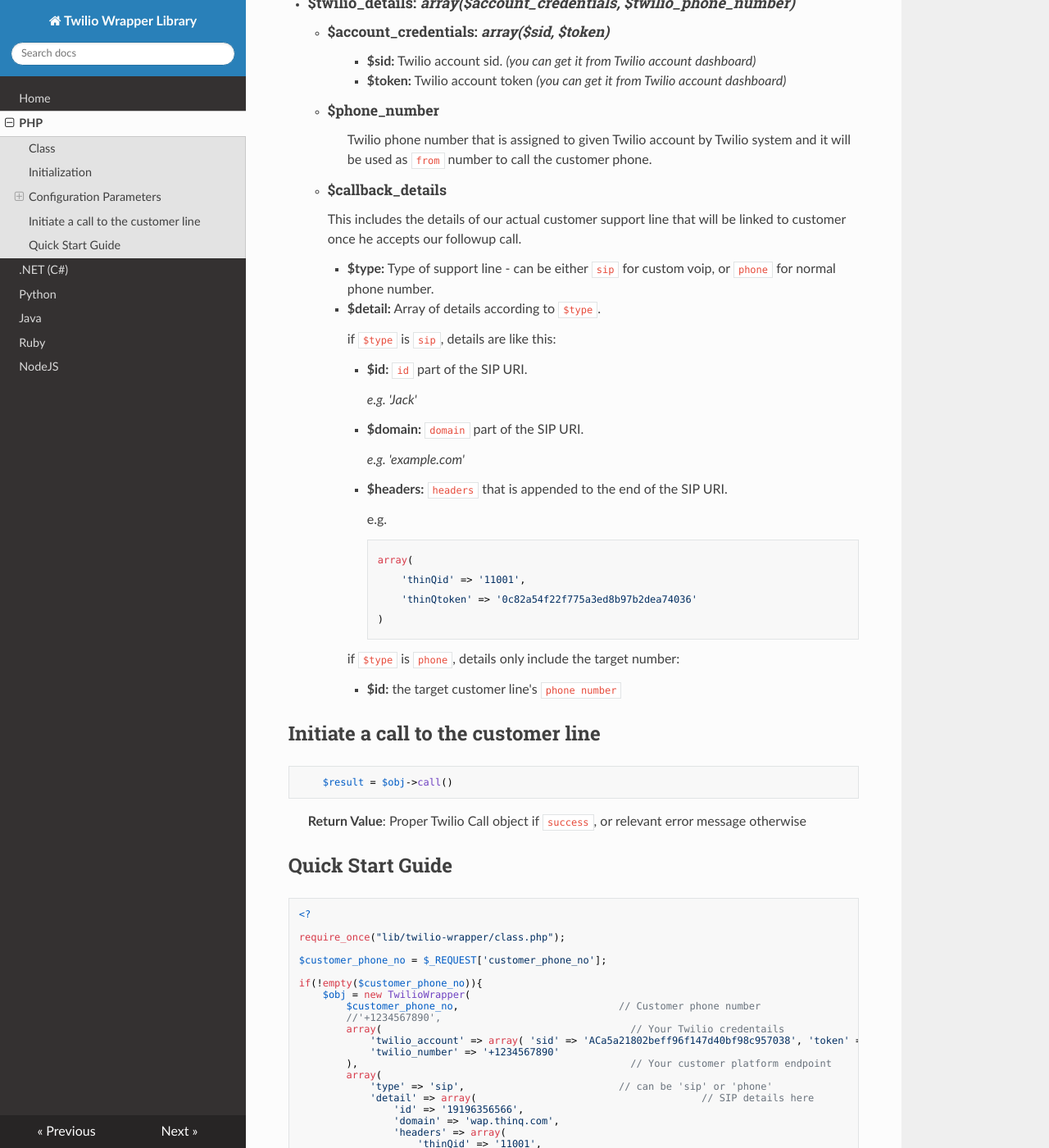
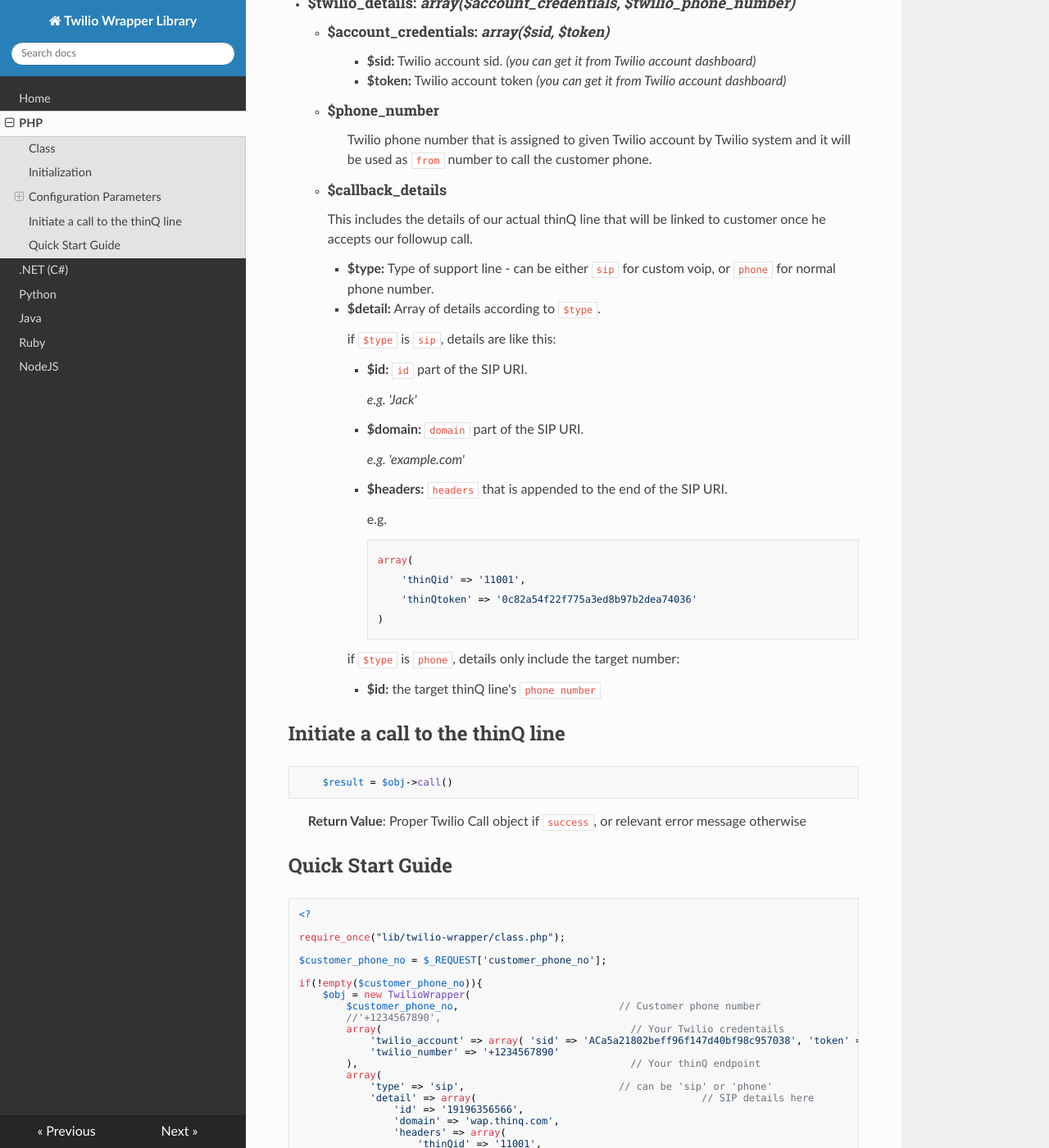
Before and after one commit to harouf/twilio-wrapper-library-documentation, an MkDocs documentation site: the page built from docs/php.md, in a window 1280 px wide and 1400 px high, scrolled down 538 px. Shown: the whole window at 82% size. Built offline with MkDocs 1.6.1, drawn with Linux system fonts in a browser that asks for light colours; nearby versions of some CDN libraries; old or Windows-style settings are respelled for this version of MkDocs; some of the changed text lies outside the part shown.

Commit message:
new update for docs

````diff
--- a/docs/php.md
+++ b/docs/php.md
@@ -31,7 +31,7 @@ Configuration Parameters
 
 	- #####$callback_details
 
-		This includes the details of our actual customer support line that will be linked to customer once he accepts our followup call.
+		This includes the details of our actual thinQ line that will be linked to customer once he accepts our followup call.
 
 		- **$type:** Type of support line - can be either `sip` for custom voip, or `phone` for normal phone number.
 
@@ -58,9 +58,9 @@ Configuration Parameters
 
 			if `$type` is `phone`, details only include the target number:
 
-			- **$id:** the target customer line's `phone number`
+			- **$id:** the target thinQ line's `phone number`
 
-Initiate a call to the customer line
+Initiate a call to the thinQ line
 ------------------------------------
 
 ```php
@@ -86,7 +86,7 @@ if(!empty($customer_phone_no)){
         array(                                          // Your Twilio credentails
             'twilio_account' => array( 'sid' => 'ACa5a21802beff96f147d40bf98c957038', 'token' => '7852c807435af28d468344ca57a49d2a'),
             'twilio_number' => '+1234567890'
-        ),                                              // Your customer platform endpoint
+        ),                                              // Your thinQ endpoint
         array(
             'type' => 'sip',                          // can be 'sip' or 'phone'
             'detail' => array(                                      // SIP details here
@@ -123,7 +123,7 @@ if(!empty($customer_phone_no)){
     <form name="customer_form" action="" method="post">
         <label for="customer_phone_no">Your Phone Number: </label>
         <input type="text" name="customer_phone_no" />
-        <input type="submit" value="Call Customer System" />
+        <input type="submit" value="Call thinQ line" />
     </form>
     <br/><br/>
     <? if(isset($result) && $result){ ?>
--- a/mkdocs.yml
+++ b/mkdocs.yml
@@ -1,5 +1,5 @@
 site_name: Twilio Wrapper Library
-site_desription: A ready-made wrapper library based on Twilio that can be easily embedded into any system for the purpose of implementing customized call funciton.
+site_description: A ready-made wrapper library based on Twilio that can be easily embedded into any system for the purpose of implementing customized call funciton.
 site_author: Fujio Harou
 pages:
 - Home: index.md
````
Also changed, not shown: docs/index.md (+4 -4 lines).
